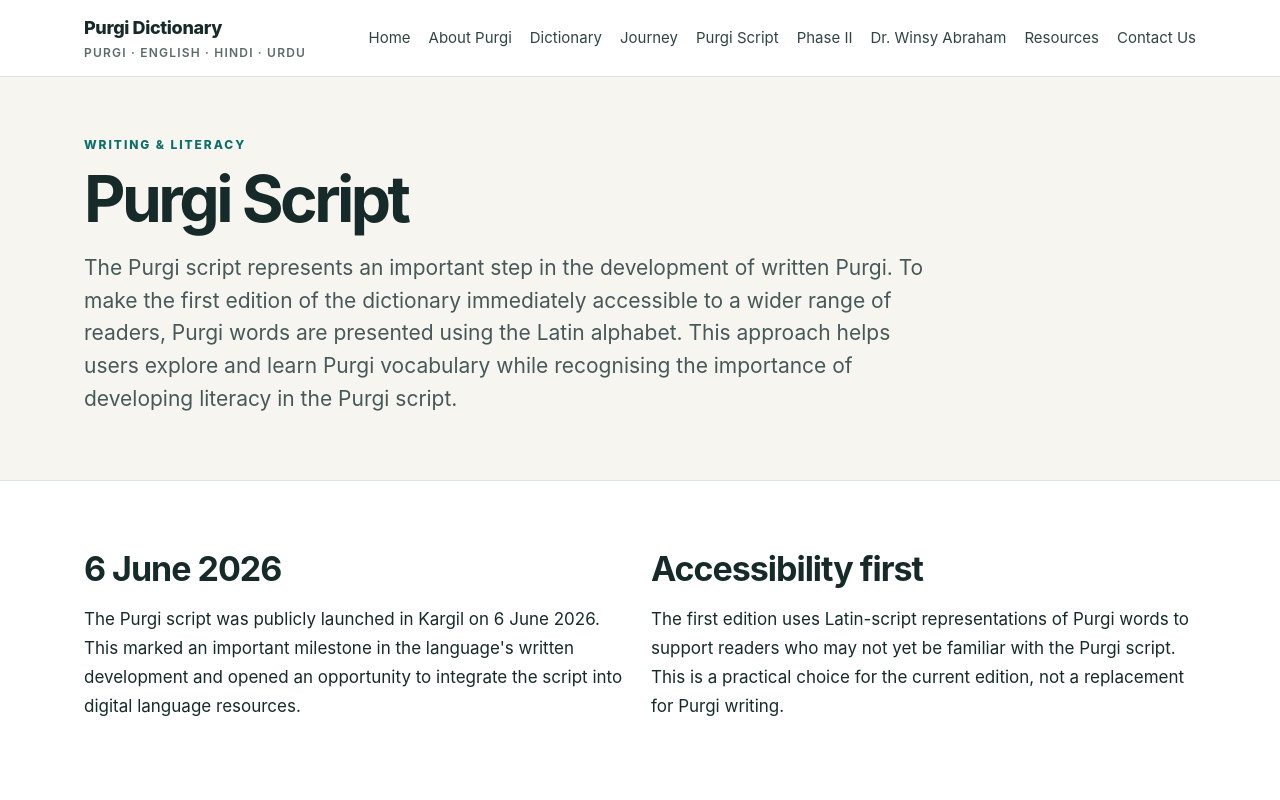
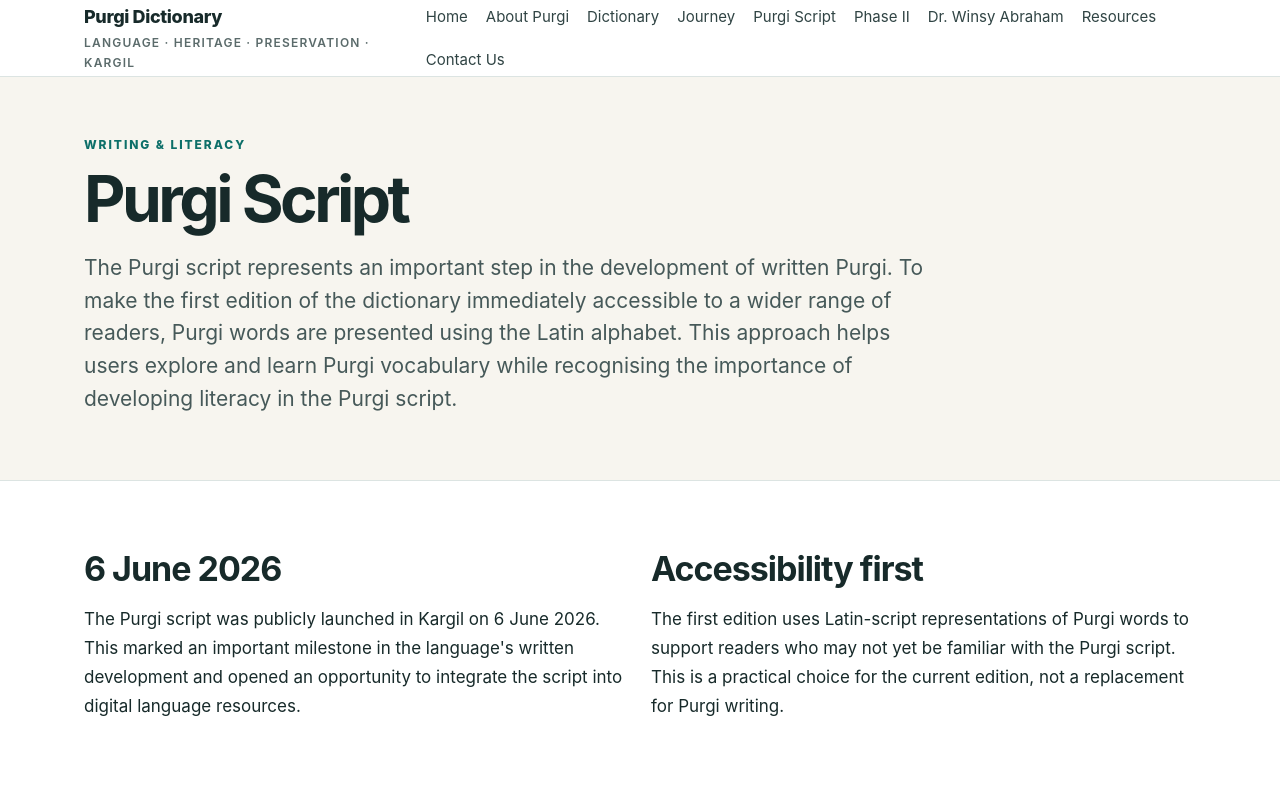
Before and after one commit to purgidictionary/purgidictionary.in, a plain HTML site: page script.html in a window 1280 px wide. Shown: the top 800 px of the page. Drawn offline with Linux system fonts and the light colour scheme.

Commit message:
Update site-wide Purgi Dictionary brand identity

```diff
--- a/script.html
+++ b/script.html
@@ -4,7 +4,7 @@
 <meta charset="utf-8"><meta name="viewport" content="width=device-width,initial-scale=1">
 <title>Purgi Script | Purgi Dictionary</title><meta name="description" content="The Purgi script, its public launch in Kargil in 2026 and its planned integration into the digital dictionary."><link rel="canonical" href="https://purgidictionary.in/script.html"><link rel="icon" href="favicon.svg" type="image/svg+xml"><meta property="og:type" content="website"><meta property="og:site_name" content="Purgi Dictionary"><meta property="og:title" content="Purgi Script | Purgi Dictionary"><meta property="og:description" content="The Purgi script, its public launch in Kargil in 2026 and its planned integration into the digital dictionary."><meta property="og:url" content="https://purgidictionary.in/script.html"><meta name="twitter:card" content="summary"><link rel="stylesheet" href="style.css">
 </head><body>
-<nav><div class="wrap nav"><a class="brand" href="index.html">Purgi Dictionary<span>Purgi · English · Hindi · Urdu</span></a><button class="menu-toggle" type="button" aria-label="Open navigation menu" aria-expanded="false" aria-controls="site-links"><span></span><span></span><span></span></button><div class="links" id="site-links"><a href="index.html">Home</a><a href="purgi-language.html">About Purgi</a><a href="dictionary.html">Dictionary</a><a href="journey.html">Journey</a><a href="script.html">Purgi Script</a><a href="phase-ii.html">Phase II</a><a href="winsy-abraham.html">Dr. Winsy Abraham</a><a href="resources.html">Resources</a><a href="contact.html">Contact Us</a></div></div></nav>
+<nav><div class="wrap nav"><a class="brand" href="index.html">Purgi Dictionary<span>Language · Heritage · Preservation · Kargil</span></a><button class="menu-toggle" type="button" aria-label="Open navigation menu" aria-expanded="false" aria-controls="site-links"><span></span><span></span><span></span></button><div class="links" id="site-links"><a href="index.html">Home</a><a href="purgi-language.html">About Purgi</a><a href="dictionary.html">Dictionary</a><a href="journey.html">Journey</a><a href="script.html">Purgi Script</a><a href="phase-ii.html">Phase II</a><a href="winsy-abraham.html">Dr. Winsy Abraham</a><a href="resources.html">Resources</a><a href="contact.html">Contact Us</a></div></div></nav>
 <header class="pagehead"><div class="wrap"><div class="kicker">Writing & literacy</div><h1>Purgi Script</h1><p class="lead">The Purgi script represents an important step in the development of written Purgi. To make the first edition of the dictionary immediately accessible to a wider range of readers, Purgi words are presented using the Latin alphabet. This approach helps users explore and learn Purgi vocabulary while recognising the importance of developing literacy in the Purgi script.</p></div></header>
 <section class="section"><div class="wrap grid2"><div class="prose"><h2>6 June 2026</h2><p>The Purgi script was publicly launched in Kargil on 6 June 2026. This marked an important milestone in the language's written development and opened an opportunity to integrate the script into digital language resources.</p></div><div class="prose"><h2>Accessibility first</h2><p>The first edition uses Latin-script representations of Purgi words to support readers who may not yet be familiar with the Purgi script. This is a practical choice for the current edition, not a replacement for Purgi writing.</p></div></div></section>
 <section class="section band"><div class="wrap"><div class="kicker">Next step</div><h2>Script + transliteration</h2><p class="lead">The proposed Phase II will aim to present Purgi words in both the Purgi script and Latin transliteration. Retaining transliteration alongside the script can support wider access while encouraging familiarity with the written form of the language. The next phase will also provide an opportunity to refine and expand the dictionary with community input.</p></div></section>
```
